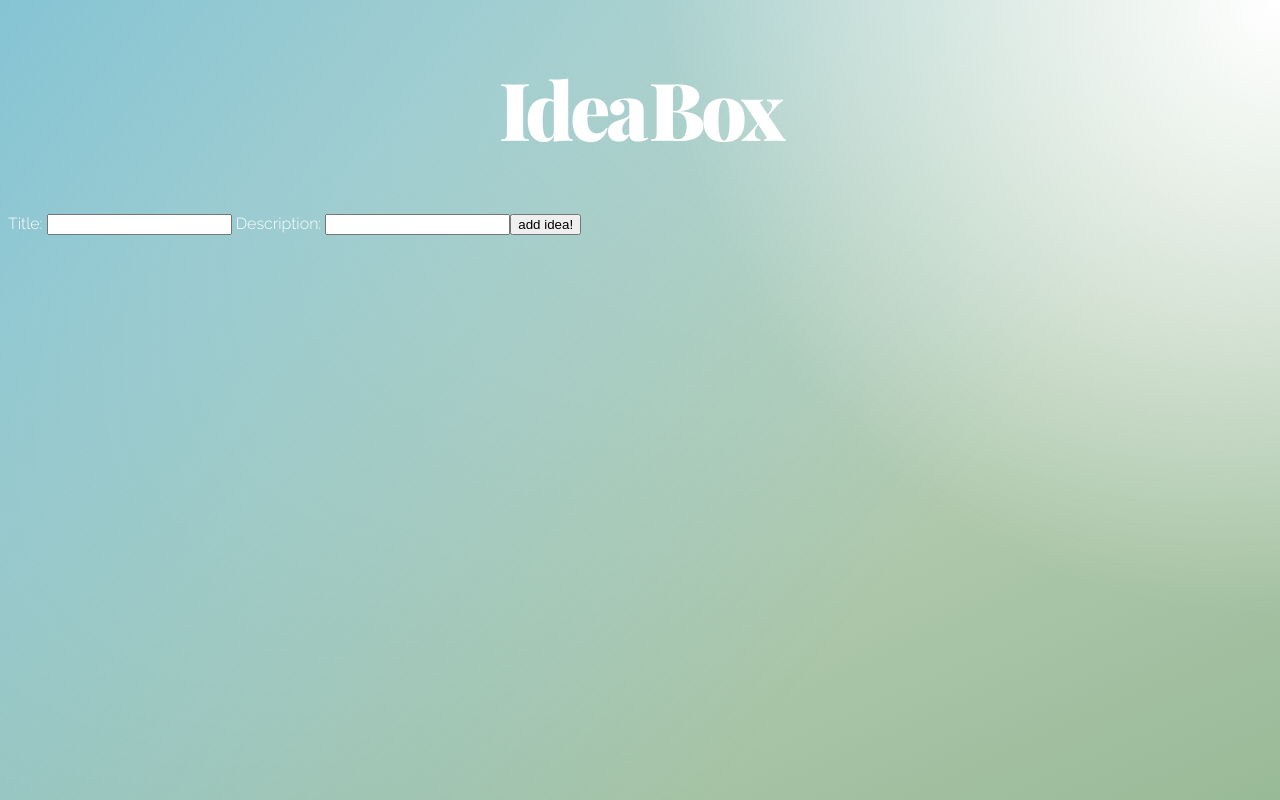
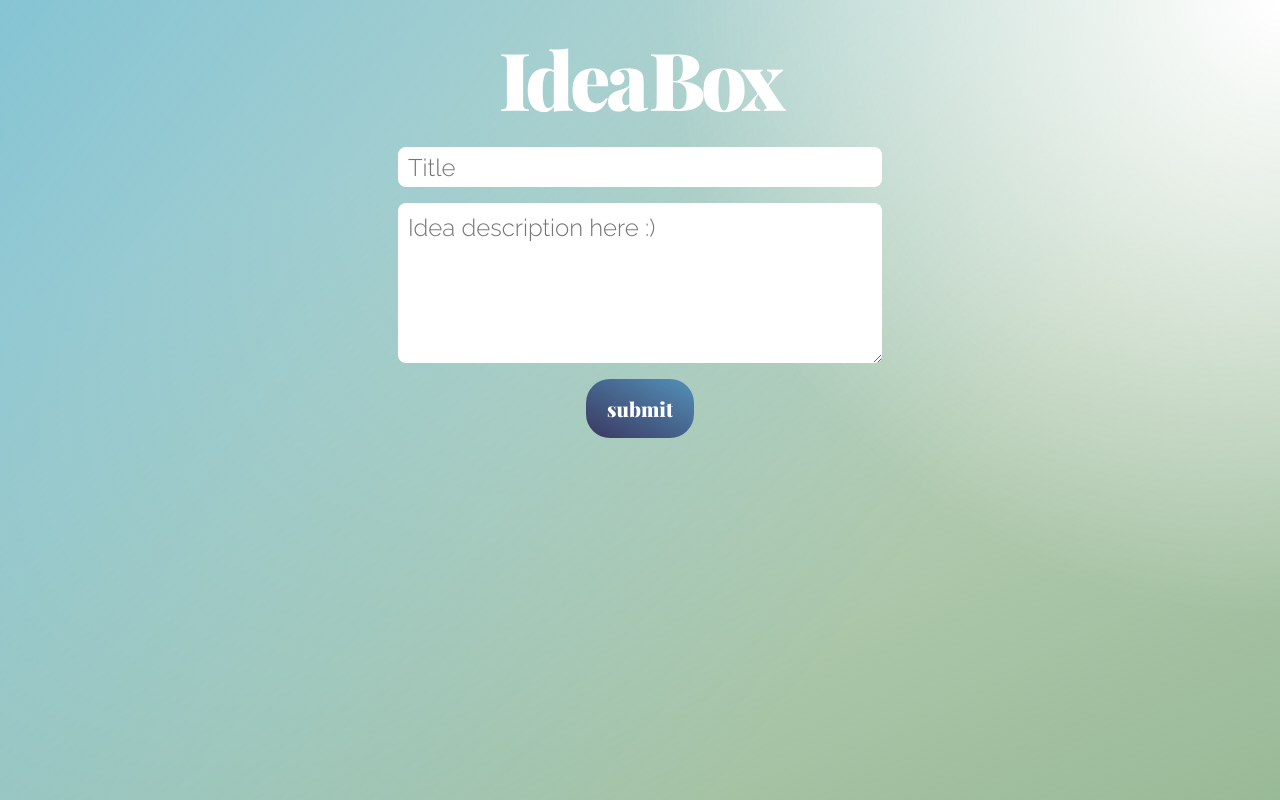
Before and after one commit to jacquelinebelle/idea-box-angular, an Angular app: page / in a window 1280 px wide. Built offline with nearby package versions, Linux system fonts and the light colour scheme.

Commit message:
Style form

```diff
--- a/src/app/app.component.scss
+++ b/src/app/app.component.scss
@@ -2,6 +2,7 @@ h1 {
     font-family: 'Playfair Display';
     font-size: 80px;
     letter-spacing: -4px;
+    margin: 0 0 16px;
     text-align: center;
     word-spacing: -10px;
 }
--- a/src/app/idea-form/idea-form.component.html
+++ b/src/app/idea-form/idea-form.component.html
@@ -1,15 +1,19 @@
 <form [formGroup]="IdeaForm" (ngSubmit)="onSubmit()">
 
     <label>
-        Title:
-        <input type="text" formControlName="name">
+        <input
+            type="text"
+            formControlName="name"
+            placeholder="Title">
     </label>
 
     <label>
-        Description:
-        <input type="text" formControlName="description">
+
+        <textarea
+            type="text" formControlName="description"
+            placeholder="Idea description here :)"></textarea>
     </label>
 
-    <button type="submit">add idea!</button>
+    <button type="submit">submit</button>
 
 </form>
--- a/src/app/idea-form/idea-form.component.scss
+++ b/src/app/idea-form/idea-form.component.scss
@@ -0,0 +1,57 @@
+form {
+    display: flex;
+    flex-direction: column;
+    font-size: 24px;
+    margin: 0 auto;
+    width: 56%;
+}
+
+label, input, textarea {
+    margin: 0 auto;
+    margin-bottom: 8px;
+    width: 72%;
+}
+
+label {
+    display: flex;
+    font-size: 32px;
+    text-align: left;
+}
+
+input, textarea {
+    border-radius: 8px;
+    font-family: 'Raleway';
+    font-size: 24px;
+    height: 40px;
+    padding: 10px;
+    width: 100%;
+}
+
+
+input {
+    height: 40px;
+}
+
+textarea {
+    height: 160px;
+}
+
+input, textarea, button {
+    border: none;
+}
+
+button {
+    background: linear-gradient(to top right, #3a3860, #5391b9);
+    border-radius: 24px;
+    color: white;
+    font-family: 'Playfair Display';
+    font-size: 20px;
+    margin: 0 auto;
+    padding: 16px;
+    width: 16%;
+}
+
+button:hover {
+    background: linear-gradient(to top right, #cd3672, #d84fde);
+    cursor: pointer;
+}
--- a/src/styles.scss
+++ b/src/styles.scss
@@ -1,4 +1,8 @@
 body {
     color: white;
     font-family: 'Raleway';
+    padding: 16px 32px;
+    * {
+        box-sizing: border-box;
+    }
 }
```
